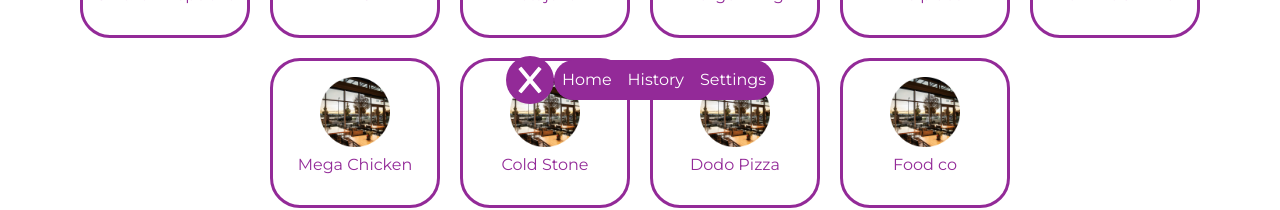
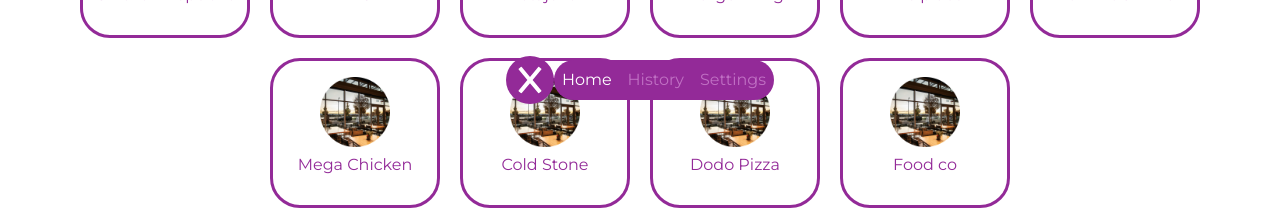
Before and after one commit to sw-alola176/FeedingAppWeb, a React (Vite) app in the folder client/: page /home in a window 1280 px wide. Both pictures are taken after a click on the element 640 px from the left and 576 px from the top of the page. Shown: the part 496-706 px from the top of the page. Built offline with nearby package versions, Linux system fonts and the light colour scheme.

Commit message:
fixed active styling

```diff
--- a/client/src/components/MenuBar.jsx
+++ b/client/src/components/MenuBar.jsx
@@ -25,9 +25,9 @@ const MenuBar = () => {
         {showMenu ? (
           <div className='bg-[#932A98] rounded-4xl p-2'>
             <ul className='flex gap-4 text-[#C578C8E5]'>
-              <li className='hover:text-[#932A98]'><NavLink style={(isActive) => isActive ? homeActiveStyle: null} to='/home'>Home</NavLink></li>
-              <li className='hover:text-[#932A98]'><NavLink style={(isActive) => isActive ? historyActiveStyle: null} to='/history'>History</NavLink></li>
-              <li className='hover:text-[#932A98]'><NavLink style={(isActive) => isActive ? settingsActiveStyle: null} to='/settings'>Settings</NavLink></li>
+              <li className='hover:text-[#932A98]'><NavLink style={({isActive}) => (isActive ? homeActiveStyle: null)} to='/home'>Home</NavLink></li>
+              <li className='hover:text-[#932A98]'><NavLink style={({isActive}) => (isActive ? historyActiveStyle: null)} to='/'>History</NavLink></li>
+              <li className='hover:text-[#932A98]'><NavLink style={({isActive}) => (isActive ? settingsActiveStyle: null)} to='/'>Settings</NavLink></li>
             </ul>
           </div>
         ) : null}
```
